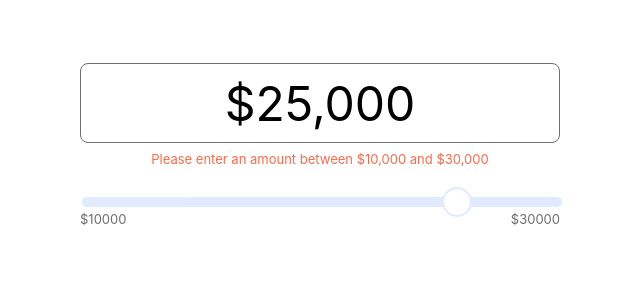
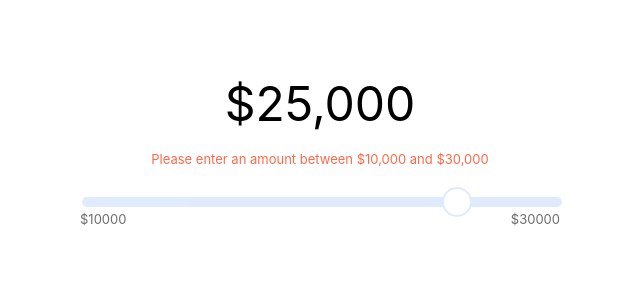
Before and after one commit to spencerng94/money-bar, a React (Create React App) app in the folder money-bar/: page / in a window 1280 px wide. Shown: the top 300 px of the page, without its empty margins (320-960 px from the left). Built offline with nearby package versions, Linux system fonts and the light colour scheme.

Commit message:
Implemented styling changes for hovering over amount

```diff
--- a/money-bar/src/App.css
+++ b/money-bar/src/App.css
@@ -1,7 +1,7 @@
 .amount-container {
   margin: auto;
   /* padding: 3em; */
-  border: 1px solid #707072;
+  /* border: 1px solid #707072; */
   box-sizing: border-box;
   border-radius: 8px;
   display: flex;
--- a/money-bar/src/components/Amount.jsx
+++ b/money-bar/src/components/Amount.jsx
@@ -1,4 +1,4 @@
-import React from 'react';
+import React, { useState } from 'react';
 
 function separator(numb) {
     var str = numb.toString().split(".");
@@ -9,13 +9,33 @@ function separator(numb) {
 const Amount = (props) => {
 
     const { amount } = props;
+    const [ isEditable, toggleEditable ] = useState(false);
+    const [ userText, editText ] = useState({amount});
+    const [ isHovered, toggleHover ] = useState(false);
+    const [ isSelected, toggleSelected ] = useState(false);
 
     let newAmount = separator(amount);
 
+    let borderStyle = {
+        border: ''
+    };
+
+    if (isHovered) {
+        borderStyle = {
+            border: '1px solid #E0E0E3'
+        }
+    }
+
     return (
-        <div className="amount-container">
+        <div style={borderStyle} onMouseEnter={() => toggleHover(true)}
+        onMouseLeave={() => toggleHover(false)} className="amount-container">
             <div className="amount">
-                ${newAmount}
+                { isEditable ? <input type="text" value={amount}/>
+                    :
+                    <div>
+                        ${newAmount}
+                    </div>
+                }
             </div>
         </div>
     )
```
